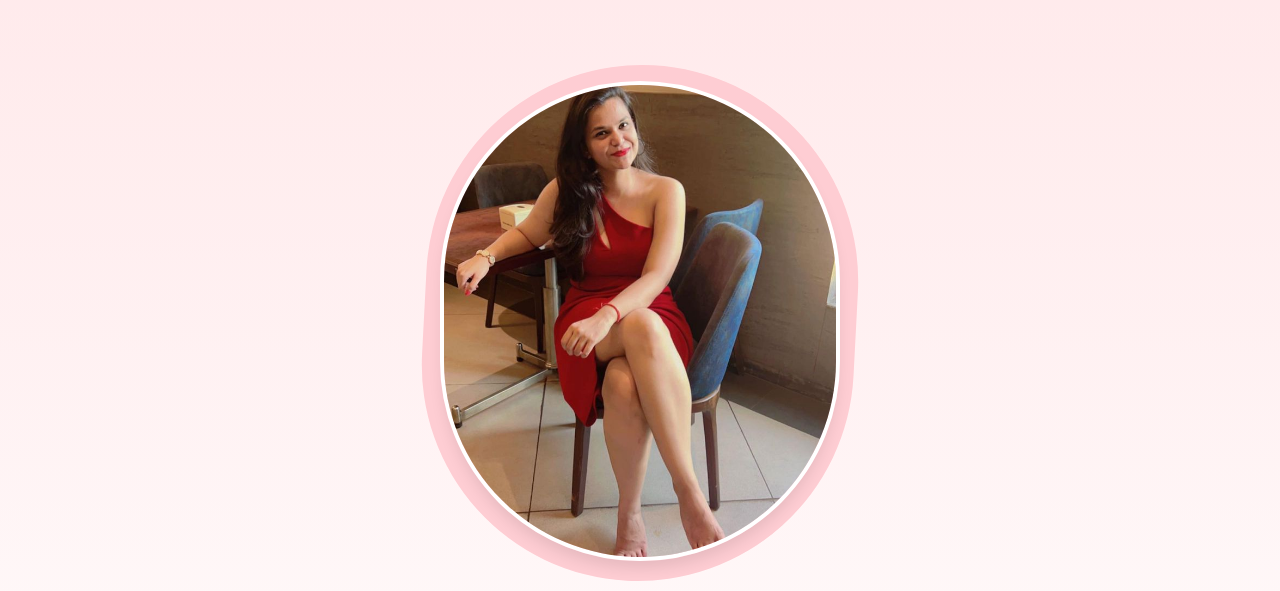
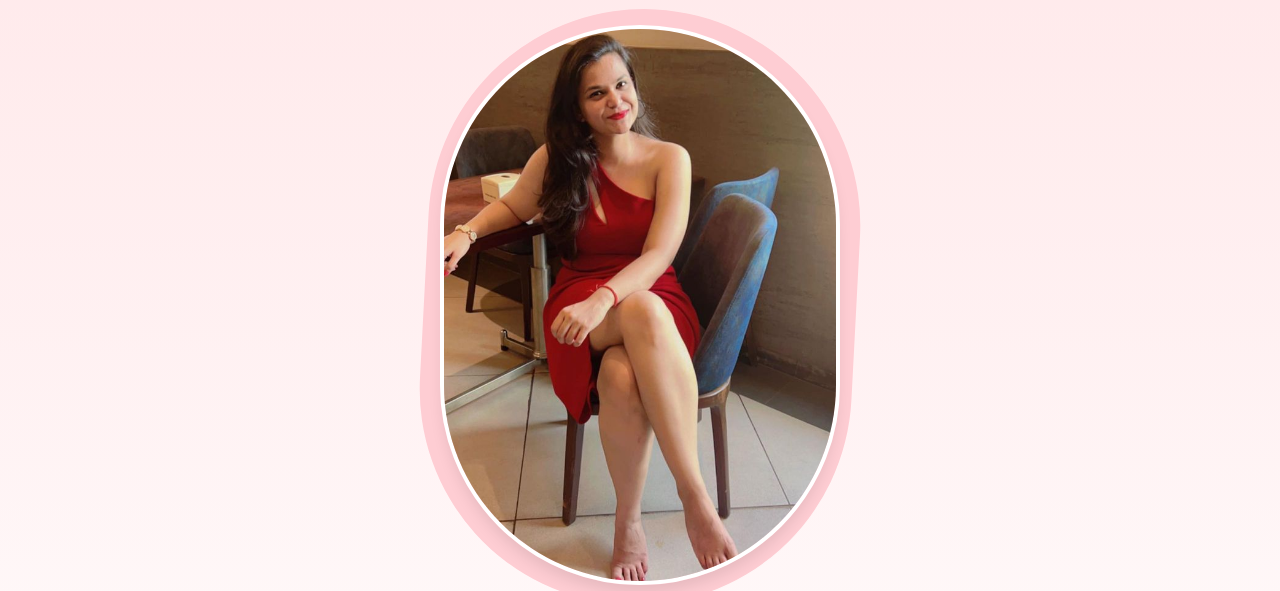
Before and after one commit to aditya13354/friend-web, a plain HTML site: page index.html in a window 1280 px wide. Shown: the top 591 px of the page. Drawn offline with Linux system fonts and the light colour scheme.

Commit message:
Update index.html

```diff
--- a/index.html
+++ b/index.html
@@ -49,7 +49,7 @@
 
         .profile-image-container {
             position: relative;
-            margin-bottom: 2rem;
+            margin-bottom: 4rem;
             display: inline-block;
         }
 
@@ -64,7 +64,7 @@
         .profile-image {
             position: relative;
             width: 25rem;
-            height: 30rem;
+            height: 35rem;
             object-fit: cover;
             border-radius: 9999px;
             border: 4px solid white;
```
